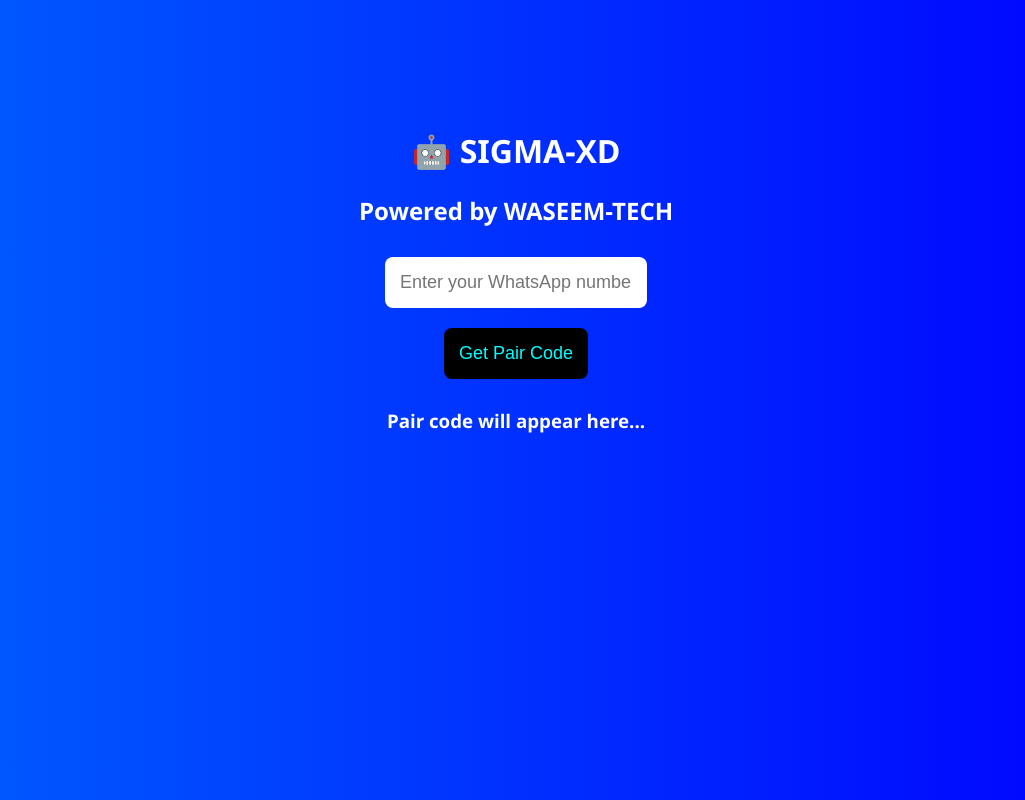
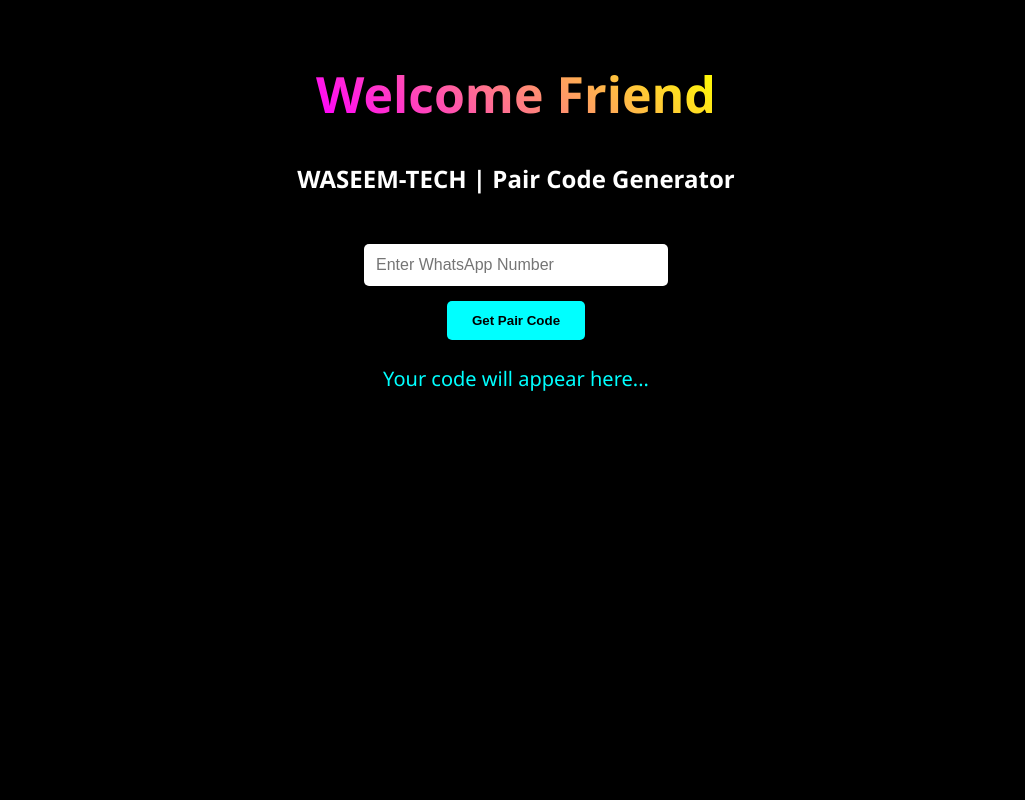
Before and after one commit to Waseem-Tech-Sigma/SIGMA-XD, a plain HTML site: page index.html in a window 1280 px wide. Shown: the whole page, without its empty margins (124-1149 px from the left). Drawn offline with Linux system fonts and the light colour scheme.

Commit message:
Update index.html

```diff
--- a/index.html
+++ b/index.html
@@ -3,50 +3,109 @@
 <html lang="en">
 <head>
   <meta charset="UTF-8" />
-  <title>WASEEM-TECH Pair Code</title>
+  <title>Pair Code Generator - WASEEM-TECH</title>
   <style>
     body {
-      background: linear-gradient(270deg, #00f, #0ff, #f0f, #f00);
-      background-size: 800% 800%;
-      animation: gradient 10s ease infinite;
-      color: #fff;
+      margin: 0;
+      padding: 0;
+      background: black;
+      overflow: hidden;
       font-family: 'Segoe UI', sans-serif;
+      color: white;
       text-align: center;
-      padding-top: 100px;
     }
-    @keyframes gradient {
-      0% {background-position: 0% 50%;}
-      50% {background-position: 100% 50%;}
-      100% {background-position: 0% 50%;}
+
+    h1 {
+      font-size: 50px;
+      margin-top: 60px;
+      background: linear-gradient(45deg, cyan, magenta, yellow, cyan);
+      -webkit-background-clip: text;
+      color: transparent;
+      animation: gradientMove 5s linear infinite;
     }
-    input, button {
-      padding: 15px;
+
+    @keyframes gradientMove {
+      0% { background-position: 0% }
+      100% { background-position: 100% }
+    }
+
+    input {
+      padding: 12px;
+      width: 280px;
+      border-radius: 5px;
       border: none;
-      margin: 10px;
-      font-size: 18px;
-      border-radius: 8px;
+      margin-top: 30px;
+      font-size: 16px;
     }
+
     button {
-      background: #000;
-      color: cyan;
+      padding: 12px 25px;
+      background-color: cyan;
+      border: none;
+      border-radius: 5px;
+      margin-top: 15px;
+      font-weight: bold;
       cursor: pointer;
+    }
+
+    #output {
+      margin-top: 25px;
+      font-size: 20px;
+      color: #0ff;
+    }
+
+    .boxAnimation
+    position: absolute;
+      width: 20px;
+      height: 20px;
+      background: linear-gradient(45deg, magenta, cyan);
+      animation: move 10s linear infinite;
+      opacity: 0.5;
+    }
+
+    @keyframes move {
+      0% {
+        transform: translateY(0) rotate(0);
+      }
+      100% {
+        transform: translateY(-1000px) rotate(720deg);
+      }
     }
   </style>
 </head>
 <body>
-  <h1>🤖 SIGMA-XD</h1>
-  <h2>Powered by WASEEM-TECH</h2>
-  <input type="text" id="number" placeholder="Enter your WhatsApp number" />
-  <br />
-  <button onclick="generateCode()">Get Pair Code</button>
-  <h3 id="codeBox">Pair code will appear here...</h3>
+  <h1>Welcome Friend</h1>
+  <h2>WASEEM-TECH | Pair Code Generator</h2>
+  <input type="text" id="number" placeholder="Enter WhatsApp Number" /><br />
+  <button onclick="generate()">Get Pair Code</button>
+  <div id="output">Your code will appear here...</div>
 
   <script>
-    async function generateCode() {
-      const res = await fetch('/getcode');
-      const data = await res.json();
-      document.getElementById('codeBox').innerHTML =
-        'Your Pair Code: <b>' + data.code + '</b>';
+    function generate() {
+      const num = document.getElementById('number').value.trim();
+      if (!/^[0-9]{8,15}/.test(num))
+        document.getElementById('output').innerHTML = "❌ Invalid number!";
+        return;
+
+
+      fetch("https://your-deployment-url/getcode")  // replace with real backend URL
+        .then(res => res.json())
+        .then(data =>
+          document.getElementById('output').innerHTML = `✅ Your Pair Code: <b>{data.code}</b>`;
+        })
+        .catch(err => {
+          document.getElementById('output').innerHTML = "❌ Error fetching code!";
+        });
+    }
+
+    // Box Animation
+    for (let i = 0; i < 100; i++) {
+      let box = document.createElement('div');
+      box.classList.add('box');
+      box.style.left = Math.random() * 100 + "vw";
+      box.style.top = Math.random() * 100 + "vh";
+      box.style.animationDuration = (Math.random() * 10 + 5) + "s";
+      document.body.appendChild(box);
     }
   </script>
 </body>
```
